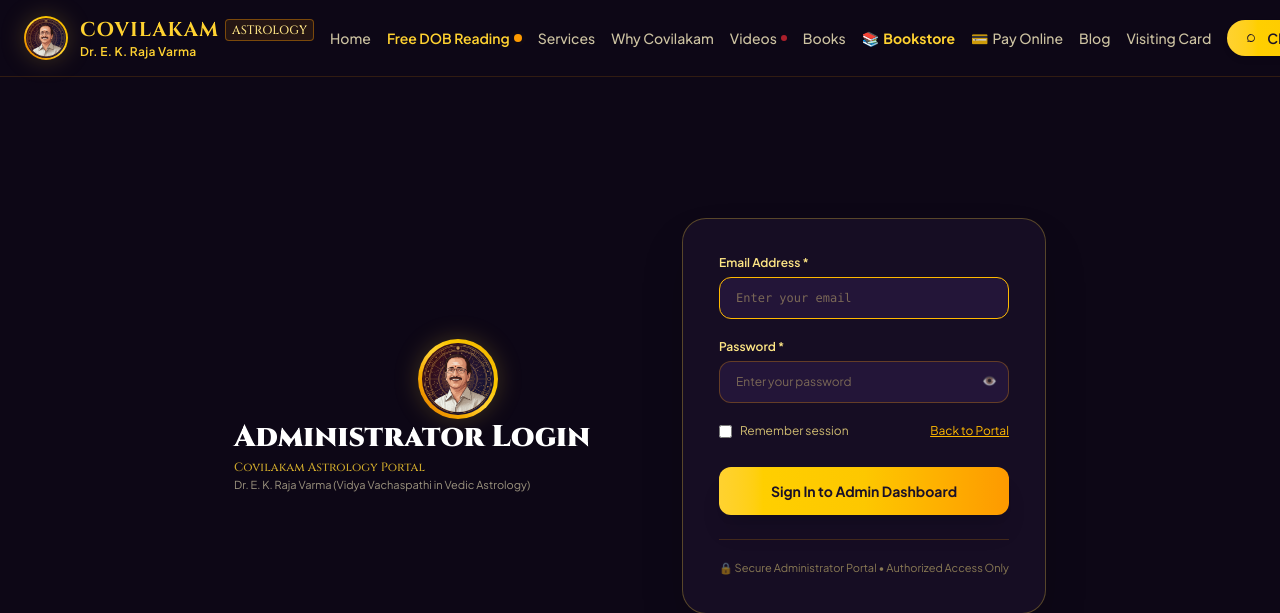
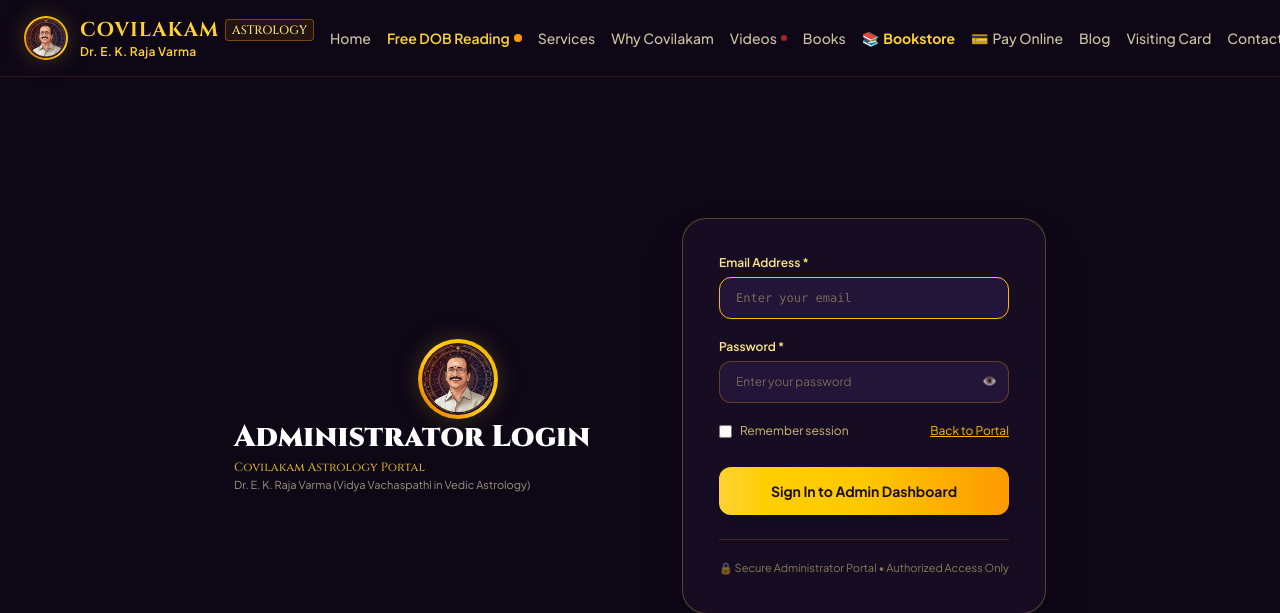
Before and after one commit to nuwudy/covilakamastrology, a Laravel app: page /login in a window 1280 px wide. Shown: the top 613 px of the page. Run offline with Laravel 12, Linux system fonts and the light colour scheme; style sheets or scripts are compiled from the project's sources; some web fonts are replaced.

Commit message:
Add Contact page link to desktop top navigation bar and mobile dropdown menu

```diff
--- a/resources/views/partials/navbar.blade.php
+++ b/resources/views/partials/navbar.blade.php
@@ -52,8 +52,9 @@
                     <span>💳</span>
                     <span class="whitespace-nowrap">Pay Online</span>
                 </a>
-                <a href="{{ route('blog.index') }}" class="text-amber-100/80 hover:text-amber-300 transition-colors py-1 whitespace-nowrap">Blog</a>
-                <a href="{{ route('visiting-card') }}" class="text-amber-100/80 hover:text-amber-300 transition-colors py-1 whitespace-nowrap">Visiting Card</a>
+                <a href="{{ route('blog.index') }}" class="{{ request()->routeIs('blog.*') ? 'text-amber-300 font-bold border-b-2 border-amber-400' : 'text-amber-100/80 hover:text-amber-300' }} transition-colors py-1 whitespace-nowrap">Blog</a>
+                <a href="{{ route('visiting-card') }}" class="{{ request()->routeIs('visiting-card') ? 'text-amber-300 font-bold border-b-2 border-amber-400' : 'text-amber-100/80 hover:text-amber-300' }} transition-colors py-1 whitespace-nowrap">Visiting Card</a>
+                <a href="{{ route('policies.contact') }}" class="{{ request()->routeIs('policies.contact') ? 'text-amber-300 font-bold border-b-2 border-amber-400' : 'text-amber-100/80 hover:text-amber-300' }} transition-colors py-1 whitespace-nowrap">Contact</a>
                 @auth
                 <a href="{{ route('admin.dashboard') }}" class="text-amber-300 font-semibold hover:text-amber-100 transition-colors py-1 flex items-center space-x-1 whitespace-nowrap">
                     <span>⚙️</span>
@@ -129,6 +130,10 @@
                 </a>
                 <a @click="mobileMenuOpen = false" href="{{ route('blog.index') }}" class="px-3 py-2 rounded-lg text-amber-100 hover:text-amber-300 hover:bg-amber-500/10">Astrology Blogs</a>
                 <a @click="mobileMenuOpen = false" href="{{ route('visiting-card') }}" class="px-3 py-2 rounded-lg text-amber-100 hover:text-amber-300 hover:bg-amber-500/10">Digital Visiting Card</a>
+                <a @click="mobileMenuOpen = false" href="{{ route('policies.contact') }}" class="px-3 py-2 rounded-lg {{ request()->routeIs('policies.contact') ? 'text-amber-300 font-bold bg-amber-500/20 border border-amber-500/30' : 'text-amber-100 hover:text-amber-300 hover:bg-amber-500/10' }} flex items-center justify-between">
+                    <span>Contact Us (ബന്ധപ്പെടുക)</span>
+                    <span class="text-xs text-amber-300">📍</span>
+                </a>
                 @auth
                 <a @click="mobileMenuOpen = false" href="{{ route('admin.dashboard') }}" class="px-3 py-2 rounded-lg text-amber-300 hover:text-amber-100 bg-amber-500/20 flex items-center justify-between font-semibold">
                     <span>⚙️ Admin Dashboard</span>
```
